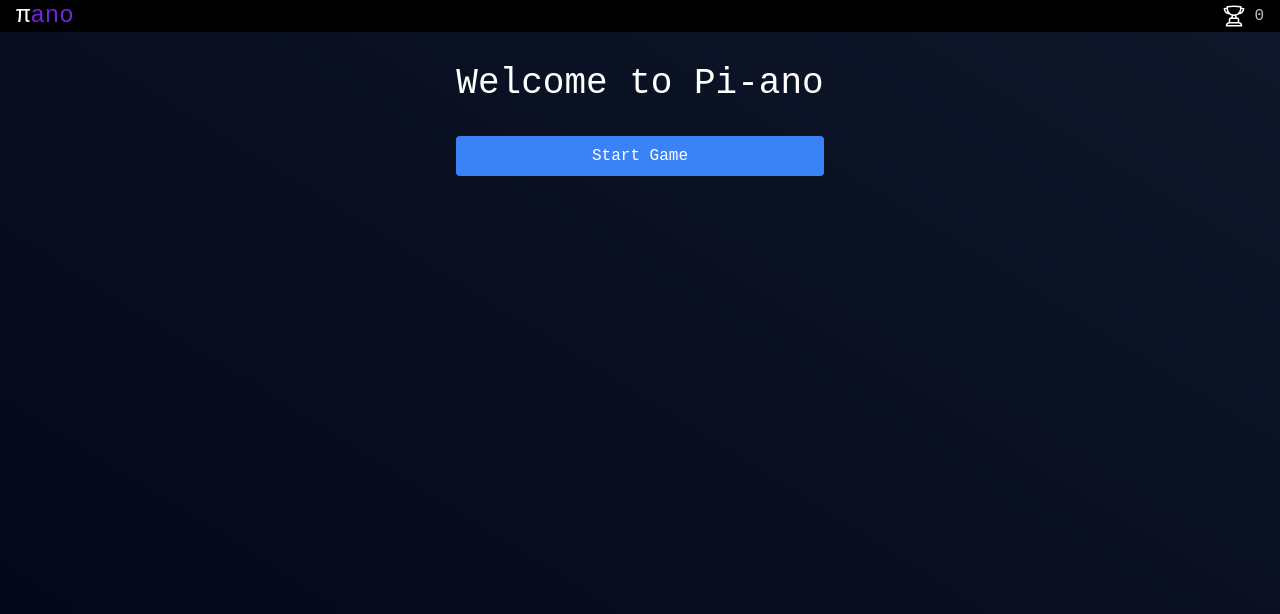
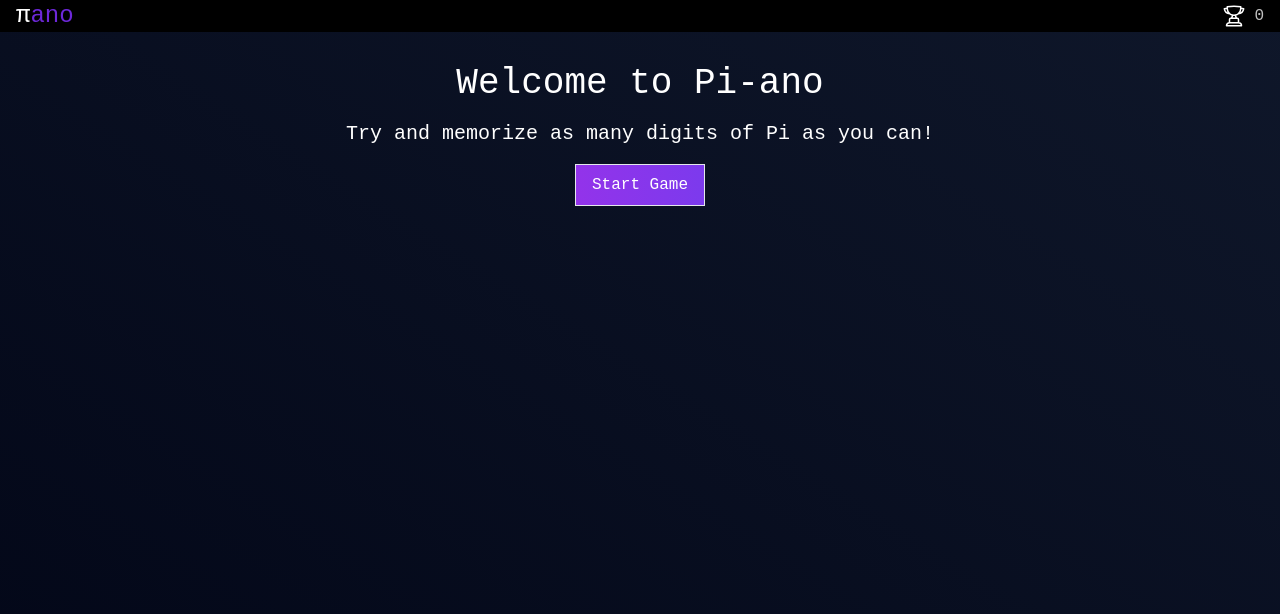
Before and after one commit to HollosJ/pi-ano, a React (Vite) app: page / in a window 1280 px wide. Shown: the top 614 px of the page. Built offline with nearby package versions, Linux system fonts and the light colour scheme.

Commit message:
Refactor button styles

```diff
--- a/src/GameOverScreen.jsx
+++ b/src/GameOverScreen.jsx
@@ -14,7 +14,7 @@ const GameOverScreen = ({ setGameState, score, setScore }) => {
       </p>
 
       <button
-        className="px-4 py-2 mt-4 text-white bg-blue-500 rounded"
+        className="btn"
         onClick={() => {
           setGameState('playing');
           setScore(0);
--- a/src/KeyPad.jsx
+++ b/src/KeyPad.jsx
@@ -1,6 +1,6 @@
 import React from 'react';
 
-const buttonStyles = 'px-4 py-2 text-white bg-blue-500 rounded';
+const buttonStyles = 'btn';
 
 const Button = ({ children, onClick }) => {
   return (
@@ -16,7 +16,7 @@ const KeyPad = ({ handleInput }) => {
   };
 
   return (
-    <div className="grid grid-cols-3 gap-4 md:hidden">
+    <div className="grid grid-cols-3 gap-2 md:hidden">
       <Button className={buttonStyles} onClick={handleButtonPress}>
         1
       </Button>
--- a/src/StartScreen.jsx
+++ b/src/StartScreen.jsx
@@ -18,20 +18,22 @@ const StartScreen = ({ startGame, highScore, setScore }) => {
   }, [startGame]);
 
   return (
-    <div className="grid gap-4 text-center place-content-center">
+    <div className="grid items-center gap-4 text-center place-items-center">
       <h1 className="text-3xl md:text-4xl">Welcome to Pi-ano</h1>
 
+      <p className="text-lg md:text-xl">
+        Try and memorize as many digits of Pi as you can!
+      </p>
+
       {highScore ? (
-        <p className="text-lg md:text-xl">
-          Your high score is {highScore}. Can you beat it?
+        <p className="">
+          Your high score is <span className="font-bold">{highScore}</span>. Can
+          you beat it?
         </p>
       ) : null}
 
       {/* User can press enter or click start game */}
-      <button
-        className="px-4 py-2 mt-4 text-white bg-blue-500 rounded"
-        onClick={() => startGame()}
-      >
+      <button className="btn" onClick={() => startGame()}>
         Start Game
       </button>
     </div>
--- a/src/index.css
+++ b/src/index.css
@@ -6,3 +6,7 @@ body {
   font-family: 'JetBrains Mono Variable', monospace;
   @apply text-white bg-gradient-to-tr from-slate-950 to-slate-900 min-h-dvh;
 }
+
+.btn {
+  @apply px-4 py-2 text-white border bg-gradient-to-r from-purple-600 to-violet-600;
+}
```
